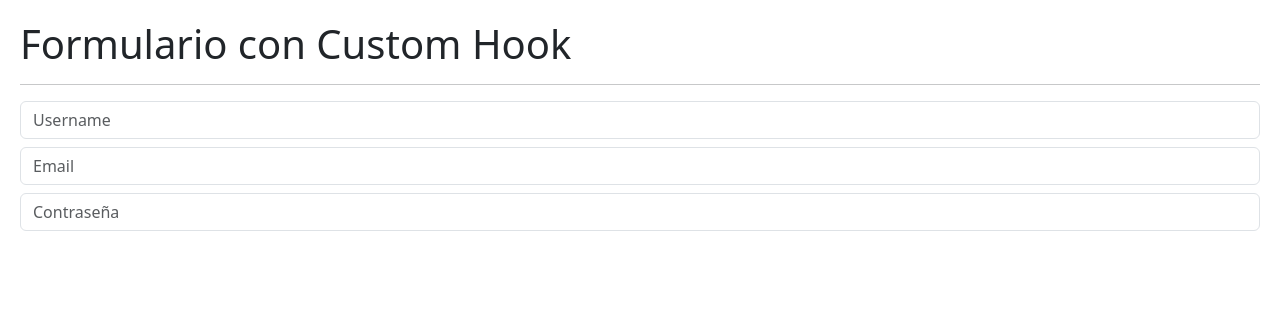
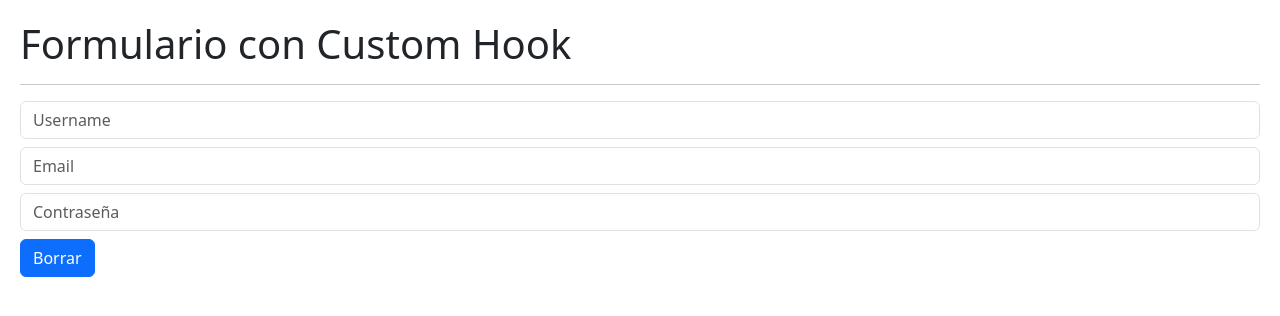
Before and after one commit to AlexRodRom/05-hook-app, a React (Vite) app: page / in a window 1280 px wide. Shown: the top 316 px of the page. Built offline with nearby package versions, Linux system fonts and the light colour scheme.

Commit message:
Add onResetForm from useForm

```diff
--- a/src/01-useState/hooks/useForm.js
+++ b/src/01-useState/hooks/useForm.js
@@ -9,9 +9,14 @@
         setFormState( { ...formState, [ name ]: value } );
     }
 
+    const onResetForm = () => {
+        setFormState( initialForm );
+    }
+
     return {
         ...formState,
         formState,
-        onInputChange
+        onInputChange,
+        onResetForm,
   }
 }
--- a/src/02-useEffect/FormWithCustomHook.jsx
+++ b/src/02-useEffect/FormWithCustomHook.jsx
@@ -19,7 +19,7 @@
     //     setFormState( { ...formState, [ name ]: value } );
     // }
 
-    const { username, email, password , onInputChange } = useForm({
+    const { formState, username, email, password , onInputChange, onResetForm } = useForm({
             username: '',
             email: '',
             password: ''
@@ -76,6 +76,8 @@
                 {
                     (username === 'pos_ponerlo2') && <Message />
                 }
+
+                <button onClick={ onResetForm } className='btn btn-primary mt-2'>Borrar</button>
             </form>
         </>
     )
```
